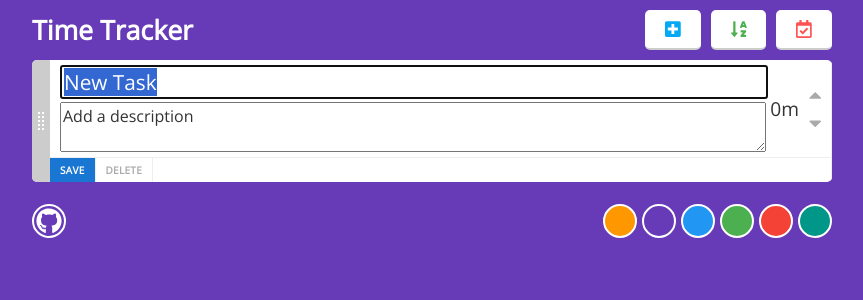
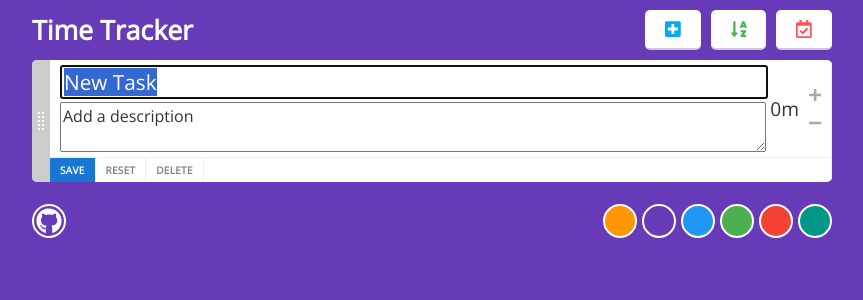
Before and after one commit to kyle1320/time-tracker, a React (Create React App) app: page / in a window 1280 px wide. Both pictures are taken after a click on the element 880 px from the left and 30 px from the top of the page. Shown: the top 300 px of the page, without its empty margins (208-1071 px from the left). Built offline with nearby package versions, Linux system fonts and the light colour scheme.

Commit message:
Make task actions only appear when editing, move edit button

```diff
--- a/src/components/TaskHeader.css
+++ b/src/components/TaskHeader.css
@@ -104,6 +104,8 @@
 }
 
 .task-header .task-name {
+  display: flex;
+  flex-flow: row nowrap;
   font-size: 1.3em;
 }
 
@@ -114,7 +116,6 @@
 .task-header .task-time {
   white-space: nowrap;
   font-size: 1.2em;
-  padding-bottom: 1px;
 }
 
 .task-header .button {
@@ -124,10 +125,16 @@
 }
 
 .task-time-buttons .button {
-  font-size: 20px;
+  font-size: 14px;
   padding: 2px 4px;
   width: 24px;
   height: 24px;
+}
+
+.task-header .icon-edit {
+  font-size: .7em;
+  padding: 5px;
+  margin-left: 5px;
 }
 
 .task-header-buttons .button {
@@ -137,6 +144,7 @@
   letter-spacing: .03em;
   font-size: 10px;
   font-weight: bold;
+  color: #808080;
 }
 
 .task-header-buttons .button-divider {
@@ -152,6 +160,10 @@
   color: #F44336;
 }
 
+.icon-reset:hover {
+  color: #FFC107;
+}
+
 .icon-plus-time:hover, .icon-minus-time:hover  {
   color: #333;
 }
@@ -160,7 +172,7 @@
   color: #1976D2;
 }
 
-.task-header.editing .icon-edit {
+.task-header .icon-save {
   background-color: #1976D2;
   color: white;
 }
--- a/src/components/TaskHeader.js
+++ b/src/components/TaskHeader.js
@@ -1,8 +1,9 @@
 import React, { Component } from 'react';
 import { connect } from 'react-redux';
 import {
-  faCaretUp,
-  faCaretDown} from '@fortawesome/free-solid-svg-icons'
+  faPencilAlt,
+  faPlus,
+  faMinus} from '@fortawesome/free-solid-svg-icons'
 import { SortableHandle } from 'react-sortable-hoc';
 
 import './TaskHeader.css';
@@ -12,6 +13,7 @@ import {
   deselect,
   tick,
   update,
+  reset,
   deleteTask,
   addTime,
   cancelEdit } from '../data/actions';
@@ -29,6 +31,7 @@ const mapDispatchToProps = (dispatch, props) => ({
   onDeselect:  ()     => dispatch(deselect()),
   onTick:      ()     => dispatch(tick()),
   onChange:    (data) => dispatch(update(props.task.id, data)),
+  onReset:     ()     => dispatch(reset(props.task.id)),
   onDelete:    ()     => dispatch(deleteTask(props.task.id)),
   onIncrement: ()     => dispatch(addTime(props.task.id, 60000)),
   onDecrement: ()     => dispatch(addTime(props.task.id, -60000)),
@@ -116,7 +119,9 @@ class TaskHeader extends Component {
     }
   }
 
-  toggleEditing = () => {
+  toggleEditing = (event) => {
+    noSelect(event);
+
     this.setState(state => ({
       ...state,
       isEditing: !state.isEditing
@@ -159,7 +164,12 @@ class TaskHeader extends Component {
                   </div>
                 : <div className="task-header-details">
                     <div className="task-name">
-                      {this.props.task.name}
+                      <div>{this.props.task.name}</div>
+                      <IconWrapper
+                          icon={faPencilAlt}
+                          onClick={this.toggleEditing}
+                          title="Edit Task"
+                          className="button icon-edit" />
                     </div>
                     <div className="task-detail">
                       {this.props.task.detail}
@@ -172,29 +182,33 @@ class TaskHeader extends Component {
             </div>
             <div className="task-time-buttons">
               <HoldableButton
-                icon={faCaretUp}
+                icon={faPlus}
                 onTrigger={this.props.onIncrement}
                 title="Add a Minute"
                 className="button icon-plus-time" />
               <HoldableButton
-                icon={faCaretDown}
+                icon={faMinus}
                 onTrigger={this.props.onDecrement}
                 title="Subtract a Minute"
                 className="button icon-minus-time" />
             </div>
           </div>
-          <div className="task-header-buttons">
+          {this.state.isEditing &&
+            <div className="task-header-buttons">
               <div
                   onClick={this.toggleEditing}
-                  title={this.state.isEditing ? "Stop Editing" : "Edit Task"}
-                  className="button icon-edit" >
-                {this.state.isEditing ? "Save" : "Edit"}
-              </div>
+                  title="Stop Editing"
+                  className="button icon-save" >Save</div>
+              <div
+                onClick={this.props.onReset}
+                title="Reset Task"
+                className="button icon-reset" >Reset</div>
               <div
                 onClick={this.onDelete}
                 title="Delete Task"
                 className="button icon-trash" >Delete</div>
             </div>
+          }
         </div>
       </div>
     );
```
